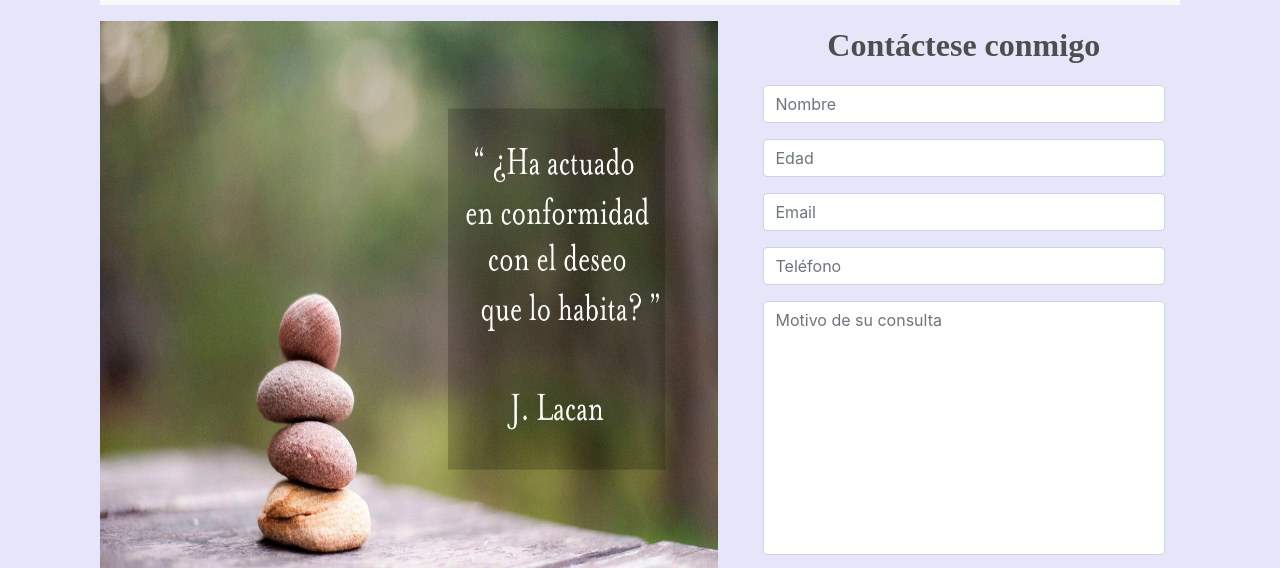
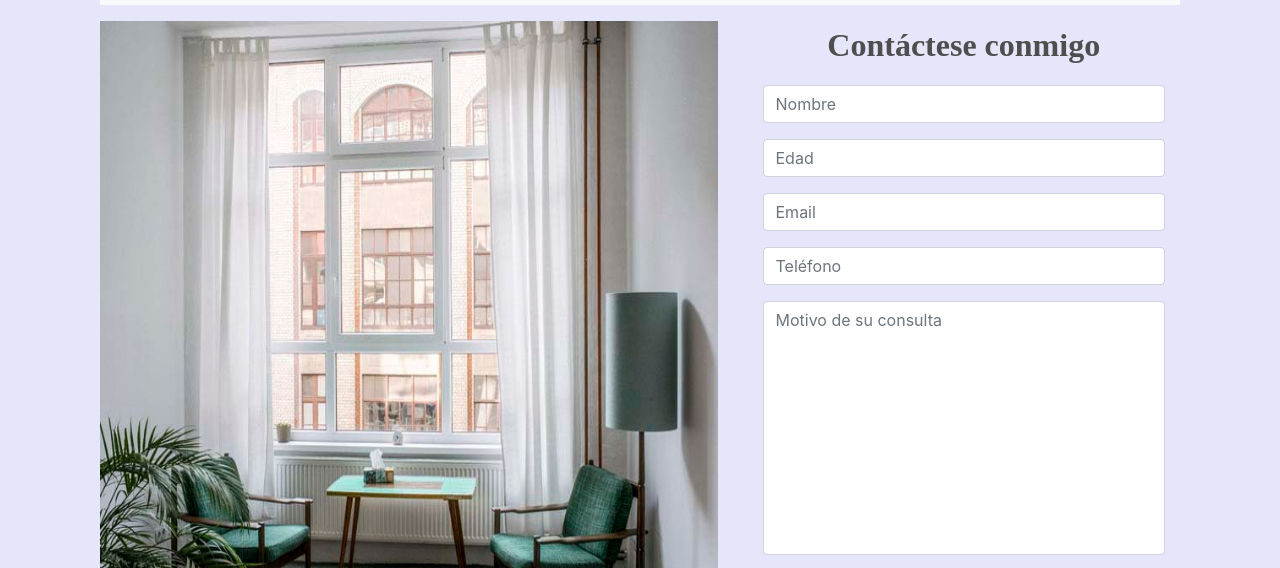
Before and after one commit to unicoder2020/psicoanalisis20, a website: page contact.html in a window 1280 px wide. Shown: the part 220-788 px from the top of the page. Drawn offline with nearby package versions, Linux system fonts and the light colour scheme; a web font is replaced by a local one.

Commit message:
prueba nueva imagen (?

```diff
--- a/contact.html
+++ b/contact.html
@@ -88,7 +88,7 @@
     <main class="container">
         <div class="row">
             <div class="col-12 col-md-7 d-md-flex contact-img">
-                <img src="multimedia/index-image.jpg" alt="IMAGEN CONSULTORIO" class="img-fluid">
+                <img src="multimedia/consultorio.jpg" alt="IMAGEN CONSULTORIO" class="img-fluid">
             </div>
             <div class="col-12 col-md-5 formulario">
                 <div class="well well-sm">
```
